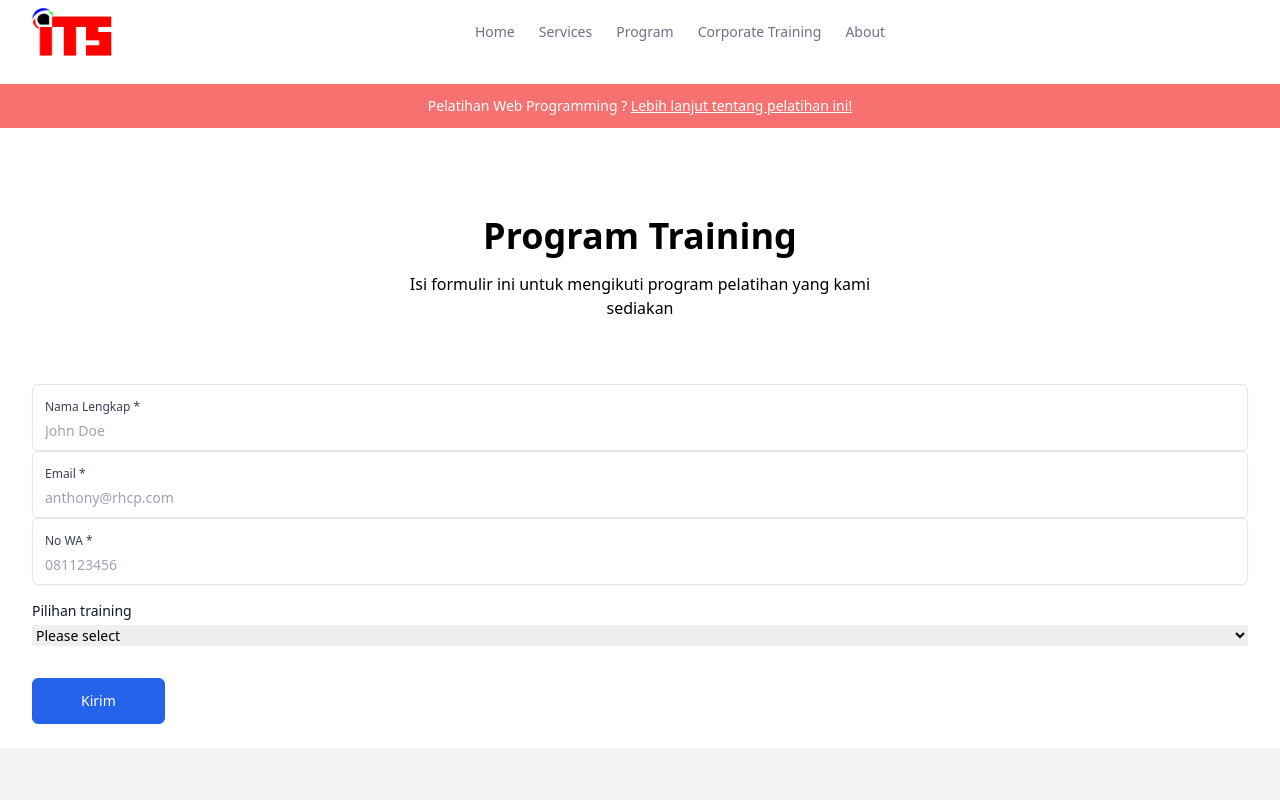
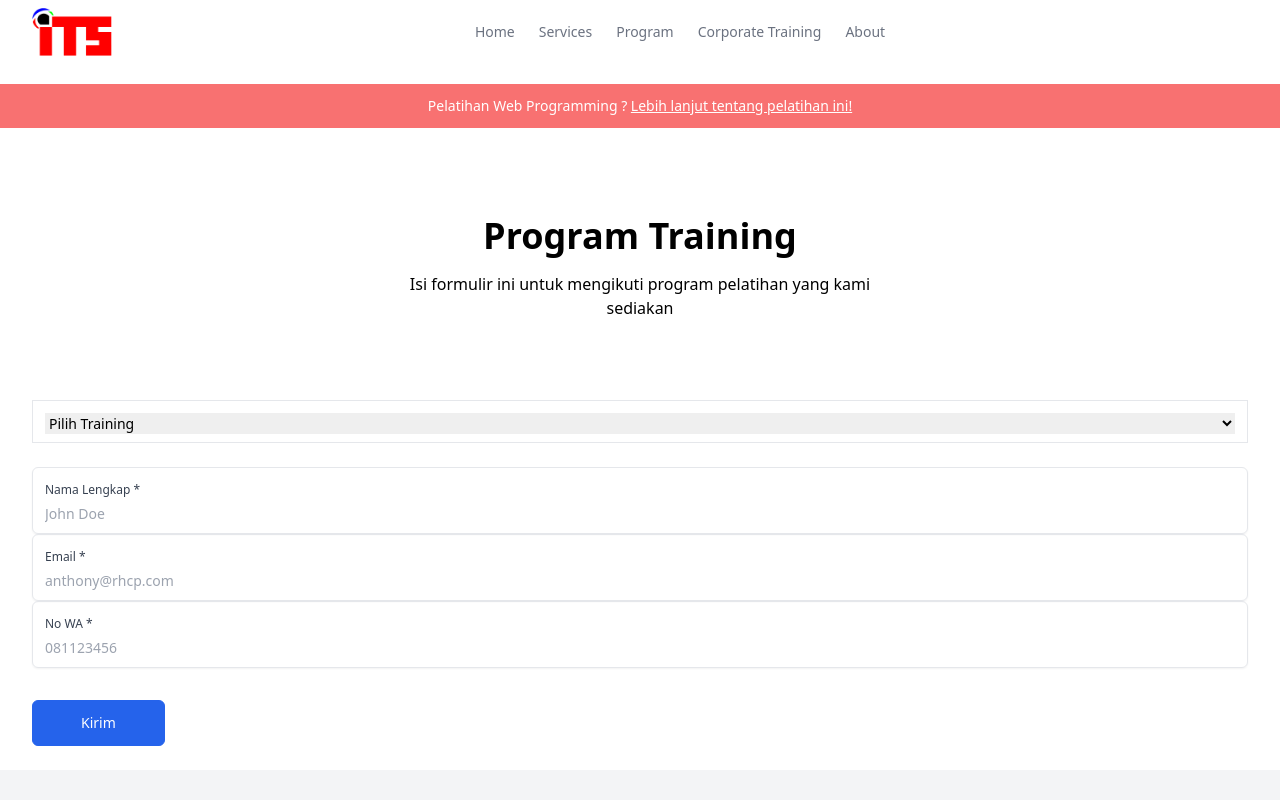
Before and after one commit to renalfarid/its-academy, a Nuxt app: page /training/registration in a window 1280 px wide. Shown: the top 800 px of the page. Built offline with nearby package versions, Linux system fonts and the light colour scheme.

Commit message:
add registration form

```diff
--- a/components/program/RegistrationProgram.vue
+++ b/components/program/RegistrationProgram.vue
@@ -9,6 +9,19 @@
             Isi formulir ini untuk mengikuti program pelatihan yang kami sediakan
           </p>
         </div>
+    </div>
+    <div class="mt-4 mb-6 w-full border px-3 py-2 focus:border-gray-200 focus:outline-none focus:ring-0 sm:text-sm">
+      <select
+        name="SelectTraining"
+        id="SelectTraining"
+        required
+        class="mt-1 w-full border-none p-0 focus:border-transparent focus:outline-none focus:ring-0 sm:text-sm"
+      >
+        <option value="">Pilih Training</option>
+        <option value="BE">Backend Training</option>
+        <option value="FE">Frontend Training</option>
+        <option value="DO">Devops Training</option>
+      </select>
     </div>
     <label
       for="FullName"
@@ -54,21 +67,6 @@
       />
     </label>
 
-    <div class="mt-4 w-full border-none p-0 focus:border-transparent focus:outline-none focus:ring-0 sm:text-sm">
-      <label for="SelectTraining" class="block text-sm font-medium text-gray-900"> Pilihan training </label>
-
-      <select
-        name="SelectTraining"
-        id="SelectTraining"
-        required
-        class="mt-1 w-full border-none p-0 focus:border-transparent focus:outline-none focus:ring-0 sm:text-sm"
-      >
-        <option value="">Please select</option>
-        <option value="BE">Backend Training</option>
-        <option value="FE">Frontend Training</option>
-        <option value="DO">Devops Training</option>
-      </select>
-    </div>
     <div class="mt-8 col-span-6 sm:flex sm:items-center sm:gap-4">
               <button
                 class="inline-block shrink-0 rounded-md border border-blue-600 bg-blue-600 px-12 py-3 text-sm font-medium text-white transition hover:bg-transparent hover:text-blue-600 focus:outline-none focus:ring active:text-blue-500"
```
